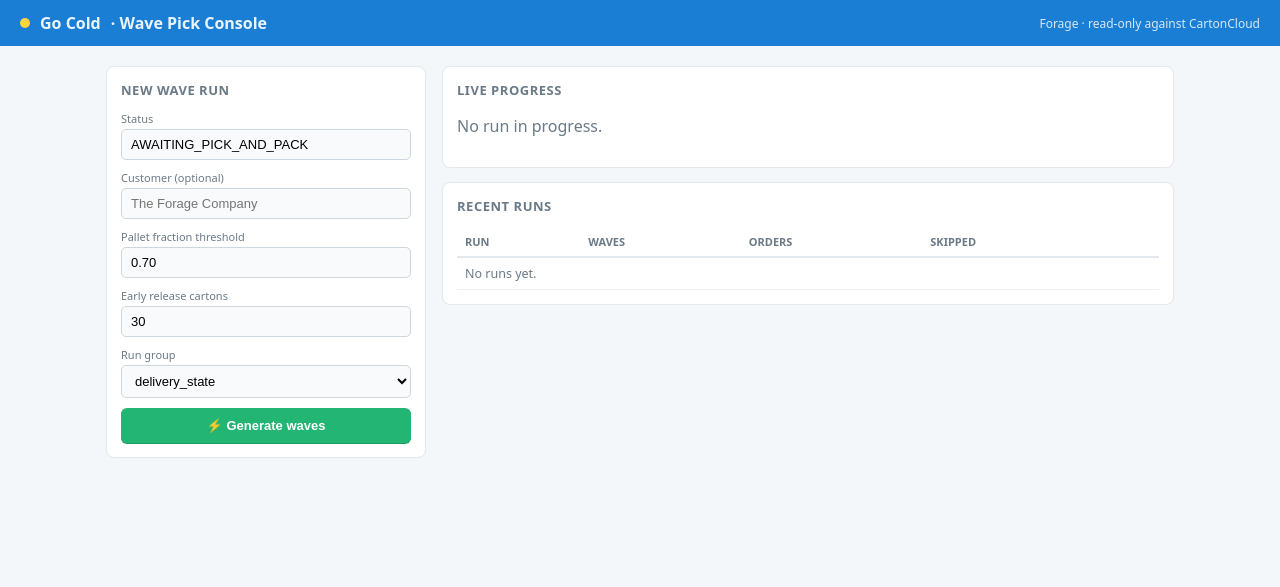
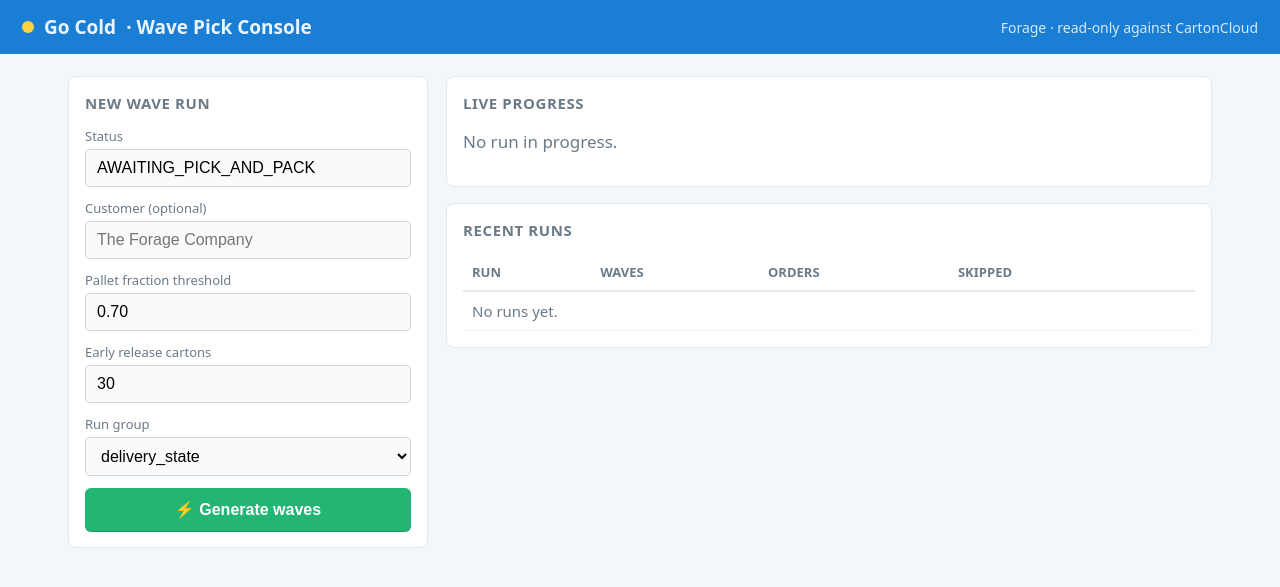
Before and after one commit to jakephilipsen-pixel/gocold-wms-flow, a FastAPI app: page / in a window 1280 px wide. Shown: the top 587 px of the page. Run offline with FastAPI, Linux system fonts and the light colour scheme.

Commit message:
style: larger console font sizes for floor readability
Co-Authored-By: Claude Opus 4.8 <noreply@anthropic.com>

```diff
--- a/src/web/static/app.css
+++ b/src/web/static/app.css
@@ -3,31 +3,31 @@
   --line:#e2e8ee; --muted:#6b7a87; --bg:#f4f7f9;
 }
 *{box-sizing:border-box}
-body{margin:0;font-family:ui-sans-serif,system-ui,sans-serif;background:var(--bg);color:var(--ink)}
-.bar{background:var(--blue);color:#eaf4ff;padding:12px 20px;display:flex;align-items:center;gap:10px;font-weight:600}
-.bar .dot{width:10px;height:10px;border-radius:50%;background:var(--yellow)}
-.bar-right{margin-left:auto;font-weight:400;font-size:12px;opacity:.9}
-.wrap{max-width:1100px;margin:20px auto;padding:0 16px}
-.grid{display:grid;grid-template-columns:320px 1fr;gap:16px}
-.card{border:1px solid var(--line);border-radius:8px;padding:14px;background:#fff}
-.card h4{margin:0 0 12px;font-size:13px;text-transform:uppercase;letter-spacing:.04em;color:var(--muted)}
-.mb{margin-bottom:14px}
-label{display:block;font-size:11px;color:var(--muted);margin-bottom:10px}
-.in{display:block;width:100%;margin-top:3px;border:1px solid #cdd7df;border-radius:5px;padding:7px 9px;font-size:13px;background:#f8fafb}
-.btn{background:var(--green);color:#fff;border:0;border-radius:6px;padding:10px 14px;font-weight:700;font-size:13px;width:100%;cursor:pointer;box-shadow:0 1px 0 #1c9c62}
+body{margin:0;font-family:ui-sans-serif,system-ui,sans-serif;background:var(--bg);color:var(--ink);font-size:17px}
+.bar{background:var(--blue);color:#eaf4ff;padding:14px 22px;display:flex;align-items:center;gap:10px;font-weight:600;font-size:19px}
+.bar .dot{width:12px;height:12px;border-radius:50%;background:var(--yellow)}
+.bar-right{margin-left:auto;font-weight:400;font-size:14px;opacity:.9}
+.wrap{max-width:1180px;margin:22px auto;padding:0 18px}
+.grid{display:grid;grid-template-columns:360px 1fr;gap:18px}
+.card{border:1px solid var(--line);border-radius:8px;padding:16px;background:#fff}
+.card h4{margin:0 0 14px;font-size:15px;text-transform:uppercase;letter-spacing:.04em;color:var(--muted)}
+.mb{margin-bottom:16px}
+label{display:block;font-size:13px;color:var(--muted);margin-bottom:12px}
+.in{display:block;width:100%;margin-top:4px;border:1px solid #cdd7df;border-radius:5px;padding:9px 11px;font-size:16px;background:#f8fafb}
+.btn{background:var(--green);color:#fff;border:0;border-radius:6px;padding:12px 16px;font-weight:700;font-size:16px;width:100%;cursor:pointer;box-shadow:0 1px 0 #1c9c62}
 .btn.sec{background:#eaf4ff;color:var(--blue);box-shadow:none;border:1px solid #cfe2f7;width:auto;margin-right:8px}
-.tbl{width:100%;border-collapse:collapse;font-size:12.5px}
-.tbl th{text-align:left;color:var(--muted);font-weight:600;border-bottom:2px solid var(--line);padding:7px 8px;font-size:11px;text-transform:uppercase}
-.tbl td{border-bottom:1px solid #eef2f5;padding:7px 8px}
+.tbl{width:100%;border-collapse:collapse;font-size:15px}
+.tbl th{text-align:left;color:var(--muted);font-weight:600;border-bottom:2px solid var(--line);padding:9px 9px;font-size:13px;text-transform:uppercase}
+.tbl td{border-bottom:1px solid #eef2f5;padding:9px 9px}
 .tbl a{color:var(--blue);text-decoration:none;font-weight:600}
 .muted{color:var(--muted)}
-.log{font-family:ui-monospace,monospace;font-size:12px;line-height:1.7;background:var(--ink);color:#dbeaf8;border-radius:8px;padding:12px 14px}
+.log{font-family:ui-monospace,monospace;font-size:14px;line-height:1.7;background:var(--ink);color:#dbeaf8;border-radius:8px;padding:14px 16px}
 .log .ok{color:var(--green)} .log .run{color:var(--yellow)} .log .error{color:#ff8f8f}
-.cards{display:flex;gap:10px;margin-bottom:14px}
-.stat{flex:1;border:1px solid var(--line);border-top:3px solid var(--green);border-radius:8px;padding:10px 12px}
+.cards{display:flex;gap:12px;margin-bottom:16px}
+.stat{flex:1;border:1px solid var(--line);border-top:3px solid var(--green);border-radius:8px;padding:12px 14px}
 .stat:nth-child(2){border-top-color:var(--blue)} .stat:nth-child(3){border-top-color:var(--yellow)} .stat:nth-child(4){border-top-color:#e0867a}
-.stat .n{font-size:22px;font-weight:700} .stat .l{font-size:11px;color:var(--muted);text-transform:uppercase}
-.pill{display:inline-block;padding:2px 8px;border-radius:99px;font-size:11px;font-weight:600}
+.stat .n{font-size:30px;font-weight:700} .stat .l{font-size:13px;color:var(--muted);text-transform:uppercase}
+.pill{display:inline-block;padding:3px 10px;border-radius:99px;font-size:13px;font-weight:600}
 .pill.bench{background:#e7f0ff;color:var(--blue)} .pill.bypass{background:#fff6da;color:#b07d12} .pill.warn{background:#fdecec;color:#c0392b}
-.crumb{font-size:12px;color:var(--muted);margin-bottom:12px}
+.crumb{font-size:14px;color:var(--muted);margin-bottom:14px}
 .crumb a{color:var(--blue);text-decoration:none}
```
